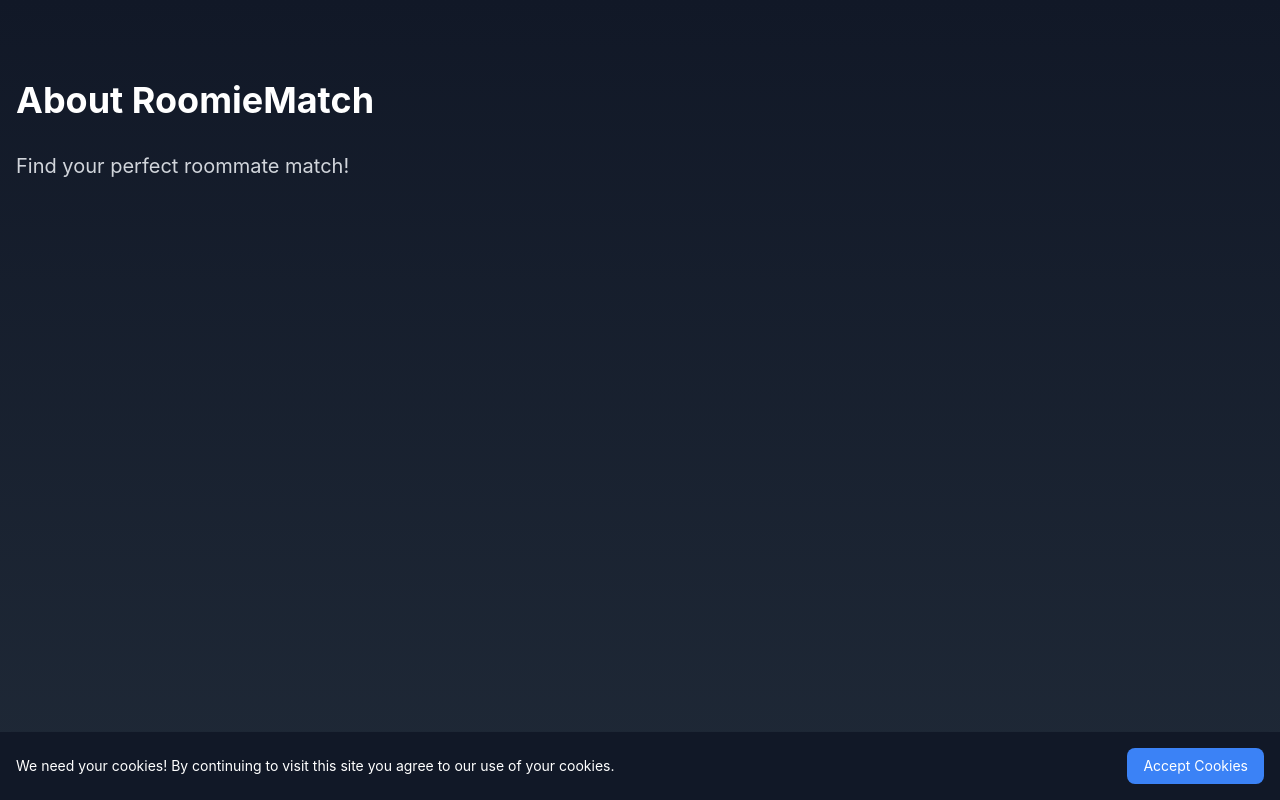
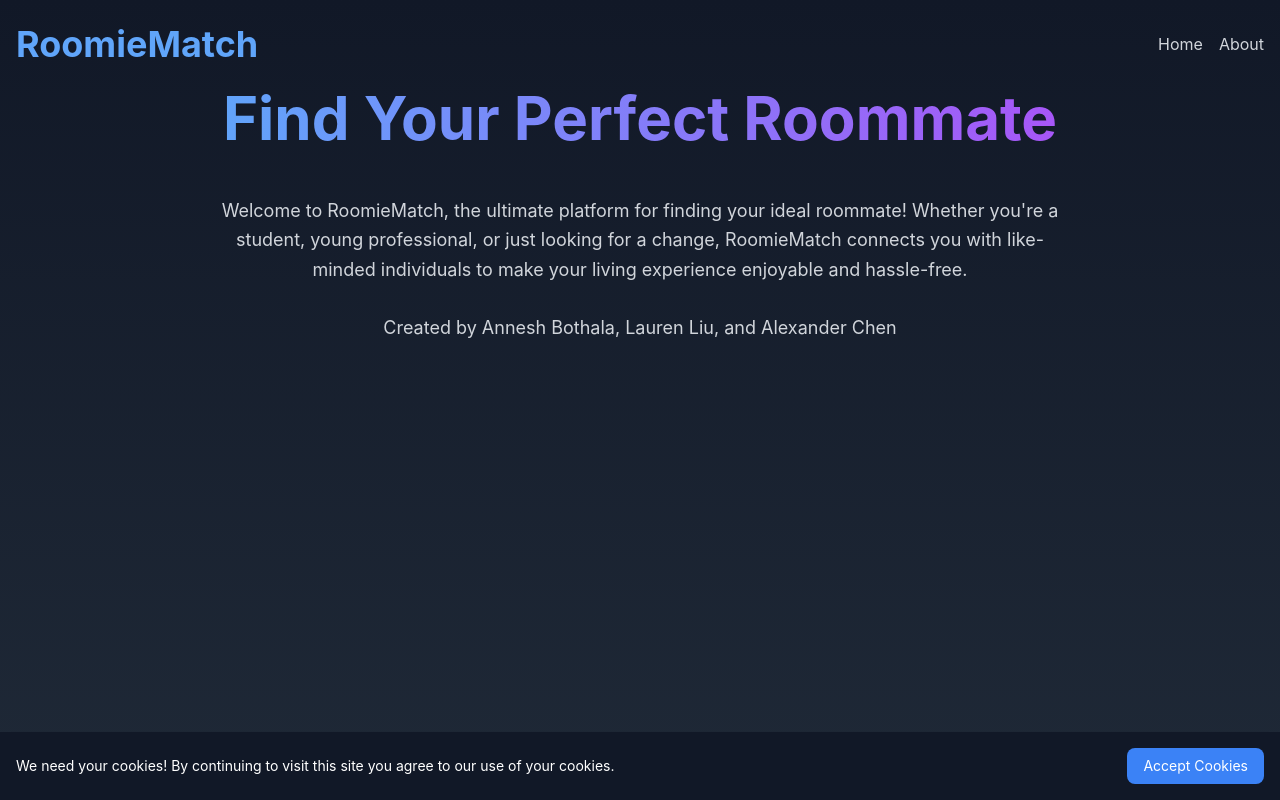
Before and after one commit to Prof-Rosario-UCLA/team28, a React (Vite) app in the folder client/: page /about in a window 1280 px wide. Built offline with nearby package versions, Linux system fonts and the light colour scheme.

Commit message:
cleaning website, adding about

```diff
--- a/client/src/App.tsx
+++ b/client/src/App.tsx
@@ -7,6 +7,8 @@ import Likes from './pages/Likes';
 import PotentialMatches from './pages/PotentialMatches';
 import OnboardingForm from './components/OnboardingForm';
 import CookieConsent from './components/CookieConsent';
+import About from './pages/about';
+
 
 const App = () => {
   const [showOnboarding, setShowOnboarding] = useState(false);
@@ -24,8 +26,14 @@ const App = () => {
           return;
         }
 
+        if (!navigator.onLine) {
+          setIsAuthenticated(true);  // we know token exists
+          setIsLoading(false);
+          return;
+        }
+
         // verify token with backend
-        const response = await fetch('http://localhost:3000/api/auth/me', {
+        const response = await fetch('/api/auth/me', {
           headers: {
             'Authorization': `Bearer ${token}`
           }
@@ -70,14 +78,7 @@ const App = () => {
               onLoginSuccess={() => setIsAuthenticated(true)}
             />
           } />
-          <Route path="/about" element={<div className="container mx-auto px-4 py-20 text-white">
-            <h1 className="text-4xl font-bold mb-8">About RoomieMatch</h1>
-            <p className="text-xl text-gray-300">Find your perfect roommate match!</p>
-          </div>} />
-          <Route path="/contact" element={<div className="container mx-auto px-4 py-20 text-white">
-            <h1 className="text-4xl font-bold mb-8">Contact Us</h1>
-            <p className="text-xl text-gray-300">Get in touch with our team!</p>
-          </div>} />
+          <Route path="/about" element={<About />} />
           <Route
             path="/profile"
             element={
--- a/client/src/components/MatchCard.tsx
+++ b/client/src/components/MatchCard.tsx
@@ -32,11 +32,17 @@ const MatchCard: React.FC<MatchCardProps> = ({ match, onViewProfile }) => {
     onClick={() => onViewProfile(match)}
 >
     <div className="flex items-center space-x-3 sm:space-x-4 mb-3 sm:mb-4">
+    {match.image ? (
       <img
-            src={match.image || defaultProfile}
-            alt={match.name}
-            className="w-12 h-12 sm:w-16 sm:h-16 rounded-full object-cover"
+        src={match.image}
+        alt={`${match.name}'s Profile Picture`}
+        className="w-10 h-10 sm:w-16 sm:h-16 rounded-full object-cover"
       />
+    ) : (
+      <div className="w-10 h-10 sm:w-16 sm:h-16 rounded-full bg-gradient-to-r from-blue-500 to-purple-500 flex items-center justify-center text-xl sm:text-2xl font-bold mx-auto sm:mx-0">
+        {match.name[0]}{match.name[1] ? match.name[1] : ''}
+      </div>
+    )}
     <div className="flex-1 min-w-0">
       <h3 className="text-lg sm:text-xl font-semibold truncate">{match.name}</h3>
       <p className="text-gray-400 text-sm sm:text-base truncate">{match.occupation}</p>
--- a/client/src/components/Navbar.tsx
+++ b/client/src/components/Navbar.tsx
@@ -46,7 +46,7 @@ const Navbar = ({ isAuthenticated, onLogout }: NavbarProps) => {
   return (
     <nav className="container mx-auto px-4 pt-6 pb-3 sm:pb-6">
       <div className="flex justify-between items-center">
-        <Link to="/" className="text-lg sm:text-2xl font-bold text-blue-400">RoomieMatch</Link>
+        <Link to="/" className="text-lg sm:text-4xl font-bold text-blue-400">RoomieMatch</Link>
         <div className="space-x-1 sm:space-x-4">
           {isAuthenticated ? (
             <>
@@ -65,7 +65,6 @@ const Navbar = ({ isAuthenticated, onLogout }: NavbarProps) => {
             <>
               <Link to="/" className="text-xs sm:text-base text-gray-300 hover:text-white transition-colors">Home</Link>
               <Link to="/about" className="text-xs sm:text-base text-gray-300 hover:text-white transition-colors">About</Link>
-              <Link to="/contact" className="text-xs sm:text-base text-gray-300 hover:text-white transition-colors">Contact</Link>
             </>
           )}
         </div>
--- /dev/null
+++ b/client/src/pages/About.tsx
@@ -0,0 +1,67 @@
+import React, { useState, useEffect } from 'react';
+import { useNavigate } from 'react-router-dom';
+import Navbar from '../components/Navbar';
+
+const About = () => {
+  const navigate = useNavigate();
+  const [isAuthenticated, setIsAuthenticated] = useState(false);
+
+  // check if user is authenticated and has completed their profile
+  const checkAuthAndProfile = async () => {
+    try {
+      const token = localStorage.getItem('token');
+      if (!token) return;
+
+      // verify token + get user profile
+      const response = await fetch('http://localhost:3000/api/profile/me', {
+        headers: {
+          'Authorization': `Bearer ${token}`
+        }
+      });
+
+      if (response.ok) {
+        const data = await response.json();
+        setIsAuthenticated(true);
+        // if user has a profile, redirect to profile page
+        if (data.profile) {
+          navigate('/profile');
+        }
+      }
+    } catch (error) {
+      console.error('Auth check error:', error);
+    }
+  };
+
+  // Check auth on mount
+  useEffect(() => {
+    checkAuthAndProfile();
+  }, [navigate]);
+
+  return (
+    <div className="flex flex-col h-screen overflow-hidden bg-gradient-to-b from-gray-900 to-gray-800 text-white">
+      <Navbar isAuthenticated={isAuthenticated} />
+
+      {/* Main Content */}
+      <div className="flex-1 flex  ">
+        <div className="max-w-4xl mx-auto px-4 text-center">
+          {/* Header */}
+          <h1 className="text-6xl font-bold mb-12 bg-gradient-to-r from-blue-400 to-purple-500 text-transparent bg-clip-text">
+            Find Your Perfect Roommate
+          </h1>
+
+          {/* Text Content Section */}
+          <div className="text-gray-300 text-lg leading-relaxed">
+            <p>
+                Welcome to RoomieMatch, the ultimate platform for finding your ideal roommate! Whether you're a student, young professional, or just looking for a change, RoomieMatch connects you with like-minded individuals to make your living experience enjoyable and hassle-free.
+                <br/>
+                <br/>
+                Created by Annesh Bothala, Lauren Liu, and Alexander Chen
+            </p>
+          </div>
+        </div>
+      </div>
+    </div>
+  );
+};
+
+export default About;
--- a/client/src/pages/Matches.tsx
+++ b/client/src/pages/Matches.tsx
@@ -62,7 +62,7 @@ const Matches = () => {
       />
 
       <div className="flex-1 overflow-auto">
-        <div className="container mx-auto px-4 ">
+        <div className="container mx-auto px-4 pb-8">
           <div className="max-w-6xl mx-auto">
             {/* Header */}
             <div className="mb-6 sm:mb-8">
--- a/client/src/pages/landing.tsx
+++ b/client/src/pages/landing.tsx
@@ -100,7 +100,7 @@ const Landing = ({ onSignupSuccess, onLoginSuccess }: LandingProps) => {
         </div>
 
         {/* Features Section */}
-        <div className="grid md:grid-cols-3 gap-8 max-w-5xl mx-auto">
+        <div className="grid md:grid-cols-3 gap-8 max-w-5xl mx-auto pb-4">
           <div className="bg-gray-800/50 p-8 rounded-2xl backdrop-blur-sm border border-gray-700 hover:border-blue-500/50 transition-all">
             <div className="w-12 h-12 bg-blue-500/20 rounded-lg flex items-center justify-center mb-4">
               <svg className="w-6 h-6 text-blue-400" fill="none" stroke="currentColor" viewBox="0 0 24 24">
--- a/client/src/pages/profile.tsx
+++ b/client/src/pages/profile.tsx
@@ -247,11 +247,10 @@ const handleGenBioClicked = async () => {
     <Navbar isAuthenticated={true} />
 
     {/* Fixed Header */}
-    <div className="flex-shrink-0 px-4 pt-0 pb-2 sm:px-4 sm:pt-6 sm:pb-4">
+    <div className="flex-shrink-0  pt-0 pb-2 sm:pt-6 sm:pb-4">
       <div className="container mx-auto">
-        <div className="max-w-5xl mx-auto">
-          <div className="flex justify-between items-center">
-            <h1 className="text-2xl sm:text-4xl font-bold bg-gradient-to-r from-blue-400 to-purple-500 bg-clip-text text-transparent">
+        <div className="flex justify-between items-center px-4">
+          <h1 className="text-lg sm:text-4xl font-bold bg-gradient-to-r from-blue-400 to-purple-500 bg-clip-text text-transparent">
             My Profile
           </h1>
           {isEditing ? (
@@ -288,7 +287,6 @@ const handleGenBioClicked = async () => {
               <span className="sm:hidden">Edit</span>
             </button>
           )}
-          </div>
         </div>
       </div>
     </div>
```
Lines whose indentation alone changed are shown as unchanged.
